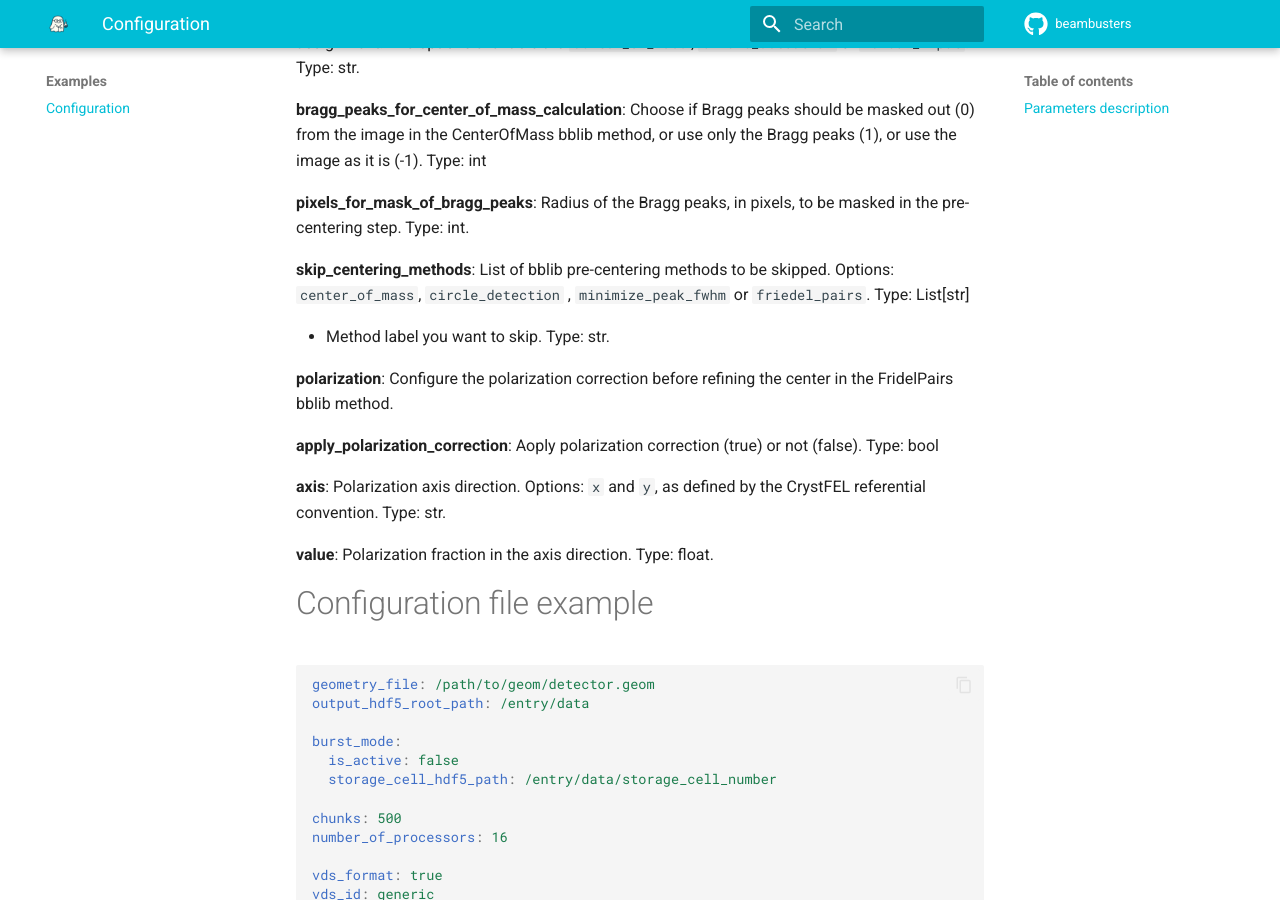
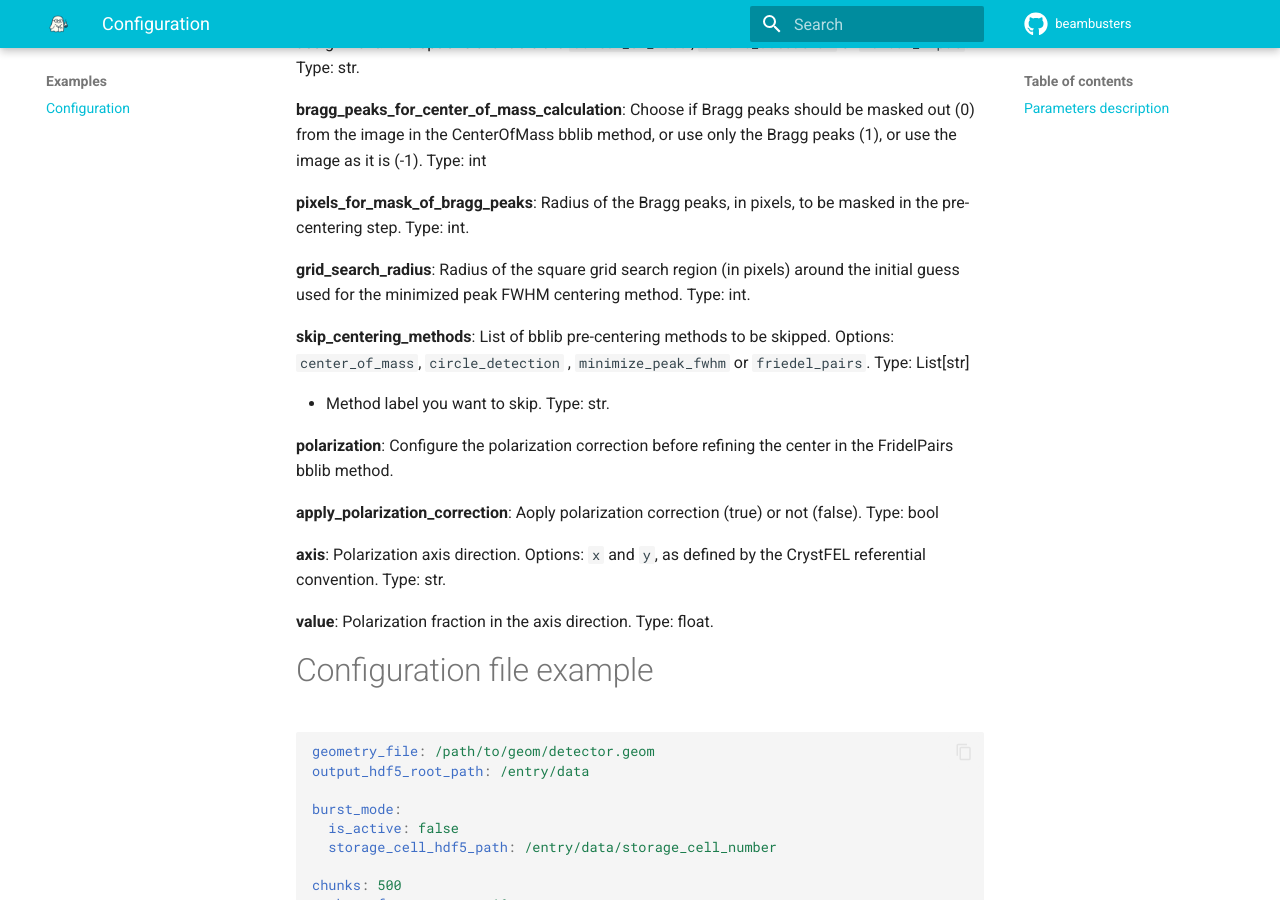
Before and after one commit to anananacr/beambusters, an MkDocs documentation site: the page built from docs/example/config.md, in a window 1280 px wide and 900 px high, scrolled down 3792 px. Built offline with MkDocs 1.6.1 and Material for MkDocs 9.7.7, drawn with Linux system fonts in a browser that asks for light colours; comment, search, counter and statistics services are not loaded.

Commit message:
fix: config variable name

```diff
--- a/docs/example/config.md
+++ b/docs/example/config.md
@@ -138,6 +138,9 @@ The `config.yaml` file sets the configuration parameters of beambusters.
 
 **pixels_for_mask_of_bragg_peaks**: Radius of the Bragg peaks, in pixels, to be masked in the pre-centering step. Type: int.
 
+**grid_search_radius**: Radius of the square grid search region (in pixels) around the initial guess
+used for the minimized peak FWHM centering method. Type: int.
+
 **skip_centering_methods**: List of bblib pre-centering methods to be skipped. Options: `center_of_mass`, `circle_detection` , `minimize_peak_fwhm` or `friedel_pairs`. Type: List[str]
 
   - Method label you want to skip. Type: str.
--- a/docs/example/config_electrons.yaml
+++ b/docs/example/config_electrons.yaml
@@ -81,6 +81,8 @@
 
 pixels_for_mask_of_bragg_peaks: 8
 
+grid_search_radius: 5
+
 skip_centering_methods:
   - minimize_peak_fwhm
   - circle_detection
```
Also changed, not shown: 2 other files.
